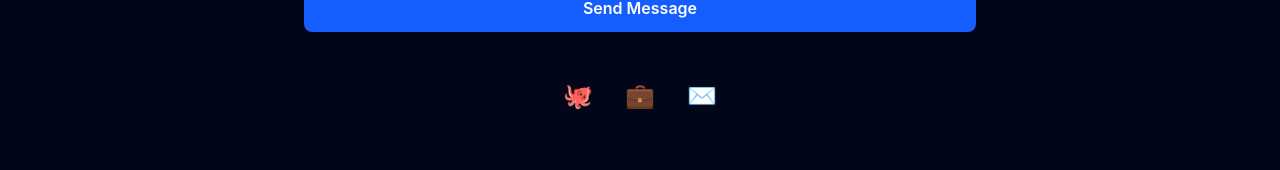
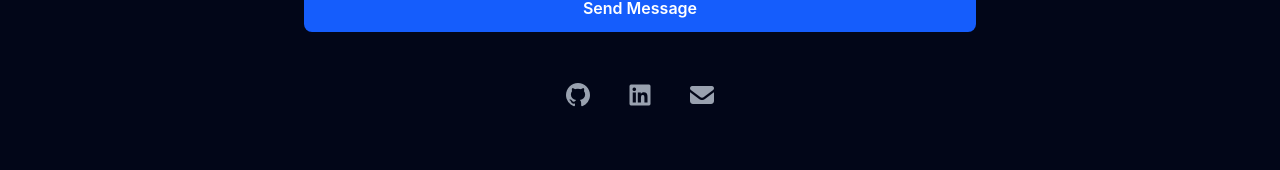
Before and after one commit to JoeRagheb29/YoussefRagheb-Protofolio, a React (Vite) app: page / in a window 1280 px wide. Shown: the part 7129-7299 px from the top of the page. Built offline with nearby package versions, Linux system fonts and the light colour scheme.

Commit message:
add personal links

```diff
--- a/src/Sections/Contact.jsx
+++ b/src/Sections/Contact.jsx
@@ -75,16 +75,15 @@ function Contact() {
           </button>
         </form>
 
-        {/* Social Links */}
         <div className='flex justify-center gap-6 sm:gap-8'>
-          <a href='#' className='text-gray-400 hover:text-blue-500 transition text-xl sm:text-2xl' title='GitHub'>
-            🐙
+          <a href='https://github.com/JoeRagheb29' className='text-gray-400 hover:text-blue-500 transition text-xl sm:text-2xl' title='GitHub'>
+            <i className="fab fa-github"></i>
           </a>
-          <a href='#' className='text-gray-400 hover:text-blue-500 transition text-xl sm:text-2xl' title='LinkedIn'>
-            💼
+          <a href='https://www.linkedin.com/in/youssef-ragheb/' className='text-gray-400 hover:text-blue-500 transition text-xl sm:text-2xl' title='LinkedIn'>
+            <i className="fab fa-linkedin"></i>
           </a>
-          <a href='#' className='text-gray-400 hover:text-blue-500 transition text-xl sm:text-2xl' title='Email'>
-            ✉️
+          <a href='mailto:youssifragheb838@gmail.com' className='text-gray-400 hover:text-blue-500 transition text-xl sm:text-2xl' title='Email'>
+            <i className="fas fa-envelope"></i>
           </a>
         </div>
       </div>
```
